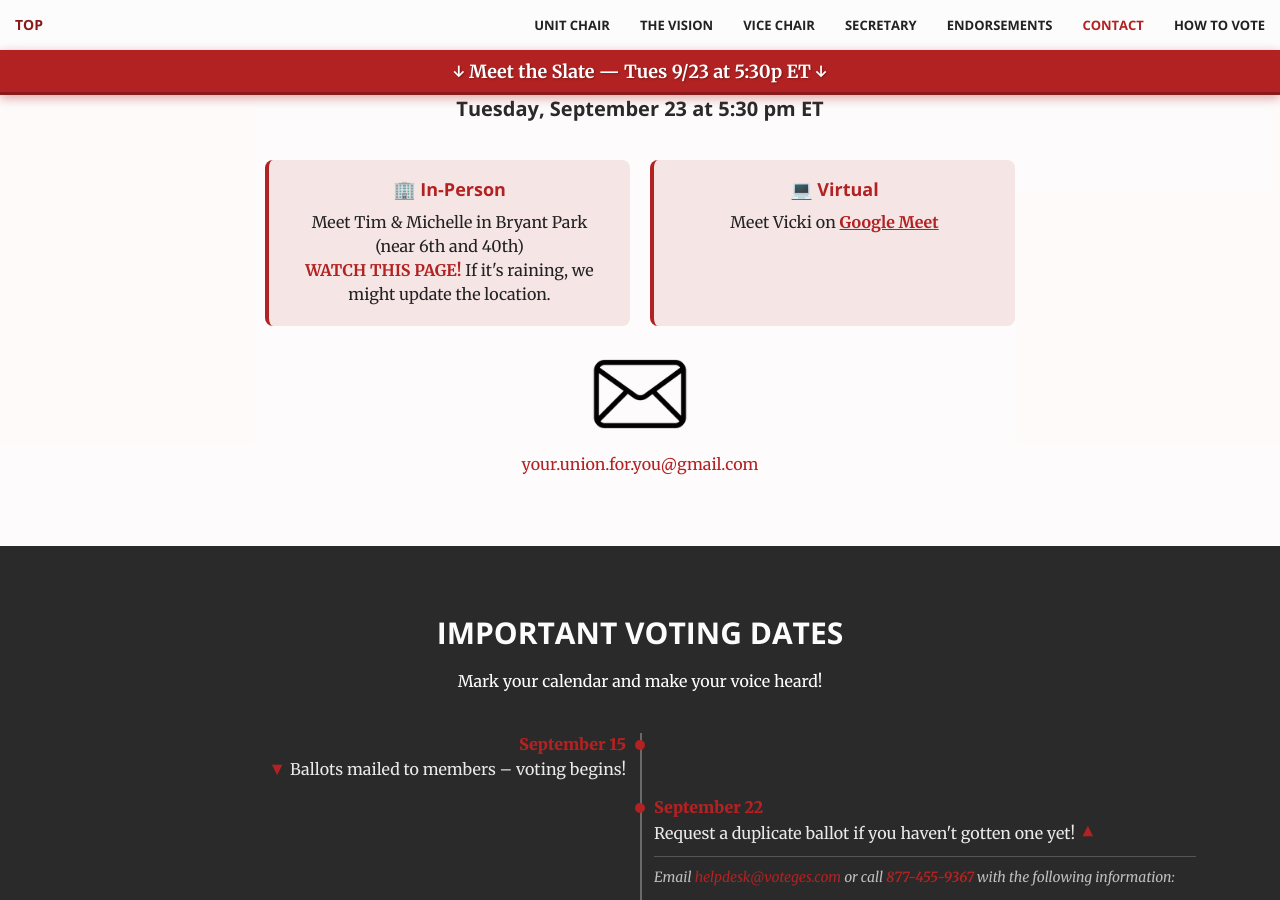
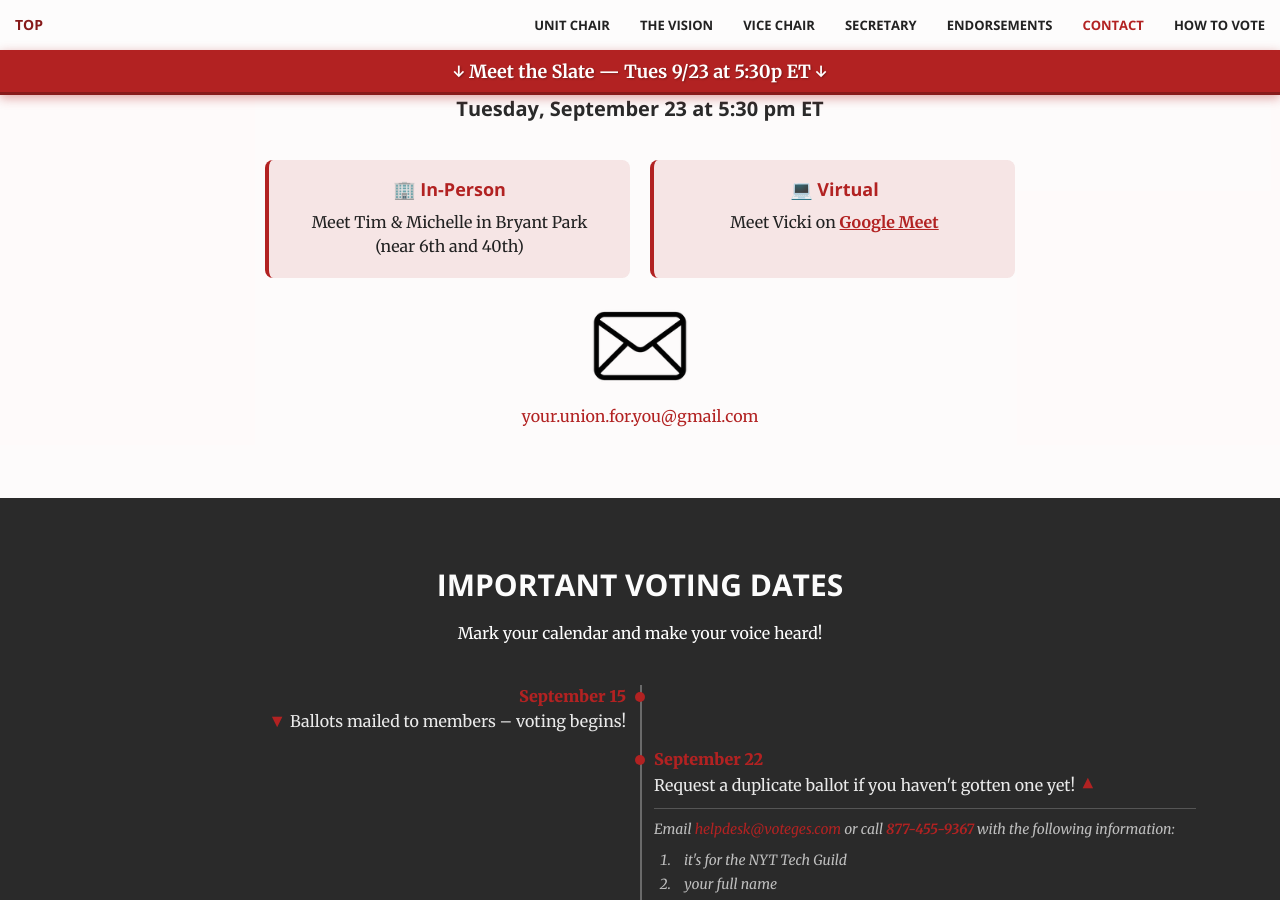
Before and after one commit to viccro/your-union-for-you, a Jekyll site: the page built from index.html, in a window 1280 px wide and 900 px high, scrolled down 7176 px. Built offline with Jekyll 4.4.1, drawn with Linux system fonts in a browser that asks for light colours.

Commit message:
rain note

```diff
--- a/_includes/contact.html
+++ b/_includes/contact.html
@@ -18,7 +18,6 @@
                         <div class="location-option">
                             <h5>🏢 In-Person</h5>
                             <p>Meet Tim & Michelle in Bryant Park<br>(near 6th and 40th)</p>
-                            <p><strong>WATCH THIS PAGE!</strong> If it's raining, we might update the location.</p>
                         </div>
                         <div class="location-option">
                             <h5>💻 Virtual</h5>
```
